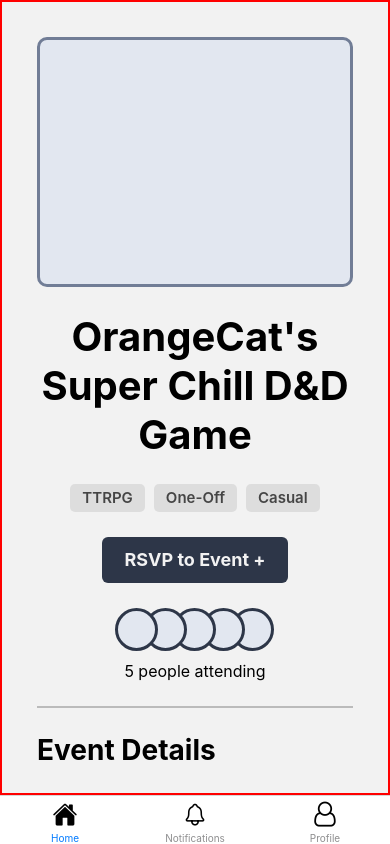
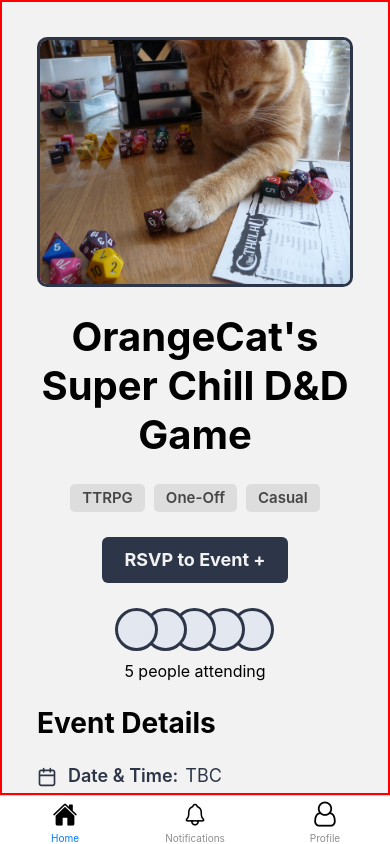
Before and after one commit to CaffeinatePlz/TabletopMeetupApp, a React Native app: screen /Home in a window 390 px wide. Built offline with nearby package versions, Linux system fonts and the light colour scheme.

Commit message:
Pretty much finished core components of event details screen

```diff
--- a/screens/Events.js
+++ b/screens/Events.js
@@ -7,13 +7,25 @@ import TagsContainer from "../components/TagPills/TagsContainer";
 import EventDetails from "../components/EventDetails/EventDetails";
 import Description from "../components/EventDetails/Description";
 import DocumentsAssets from "../components/EventDetails/DocumentsAssets";
+
+import { orangeCat } from "../assets";
+
 import { COLOURS, TEXT_SIZE } from "../config/styleConstants";
-import Test from "../components/Test/Test";
 
 export default function Events({ route, navigation  }) {
 
+  // TODO:
+  // - make more action buttons
+  // - make availabilities screens
+  // - make confirmation / joined screens
+  // - pull event details from async storage
+
   const eventTitle = "OrangeCat's Super Chill D&D Game"
   const description = "I’m running a chill Dungeons and Dragons (5th edition) one-shot to test out a new homebrew setting I wrote. Looking for 5 friendly players, some experience necessary. The story will be fun and light-hearted. Please bring your own dice and be respectful to everyone."
+  const dateTime = "TBC";
+  const location = "UNSW Library";
+  const host = "OrangeCat";
+  const entryFee = "$5";
   const gameTypeTag = "TTRPG";
   const frequencyTag = "One-Off";
   const vibeTag = "Casual";
@@ -22,7 +34,7 @@ export default function Events({ route, navigation  }) {
     <ScrollView contentContainerStyle={{rowGap: 25}} style={styles.container}>
 
       {/* Event thumbnail */}
-      <Image style={styles.eventThumbnail}/>
+      <Image source={orangeCat} style={styles.eventThumbnail}/>
 
       {/* Event title */}
       <Text style={styles.title}>{eventTitle}</Text>
@@ -43,10 +55,15 @@ export default function Events({ route, navigation  }) {
       {/* "Attendees interested in" section removed after hi-fi tests */}
 
       {/* Divider */}
-      <View style={styles.divider}/>
+      {/* <View style={styles.divider}/> */}
 
       {/* Event Details */}
-      <EventDetails/>
+      <EventDetails
+        dateTime={dateTime}
+        location={location}
+        host={host}
+        entryFee={entryFee}
+      />
 
       {/* Description */}
       <Description description={description}/>
@@ -71,7 +88,7 @@ const styles = StyleSheet.create({
     height: 250,
     width: '100%',
     borderWidth: 3,
-    borderColor: COLOURS.mediumBlue,
+    borderColor: COLOURS.darkBlue,
     borderRadius: 10,
     backgroundColor: COLOURS.lightBlue,
   },
@@ -83,7 +100,7 @@ const styles = StyleSheet.create({
   },
   divider: {
     borderWidth: 1.5,
-    borderColor: '#bbb',
-    // borderColor: '#717d96',
+    // borderColor: '#bbb',
+    borderColor: COLOURS.darkBlue,
   }
 });
```
